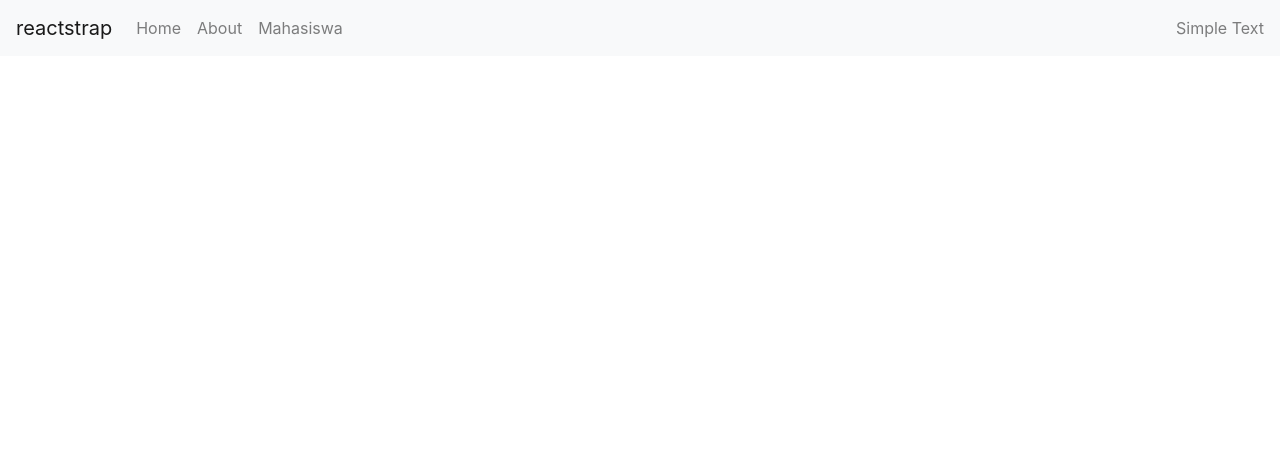
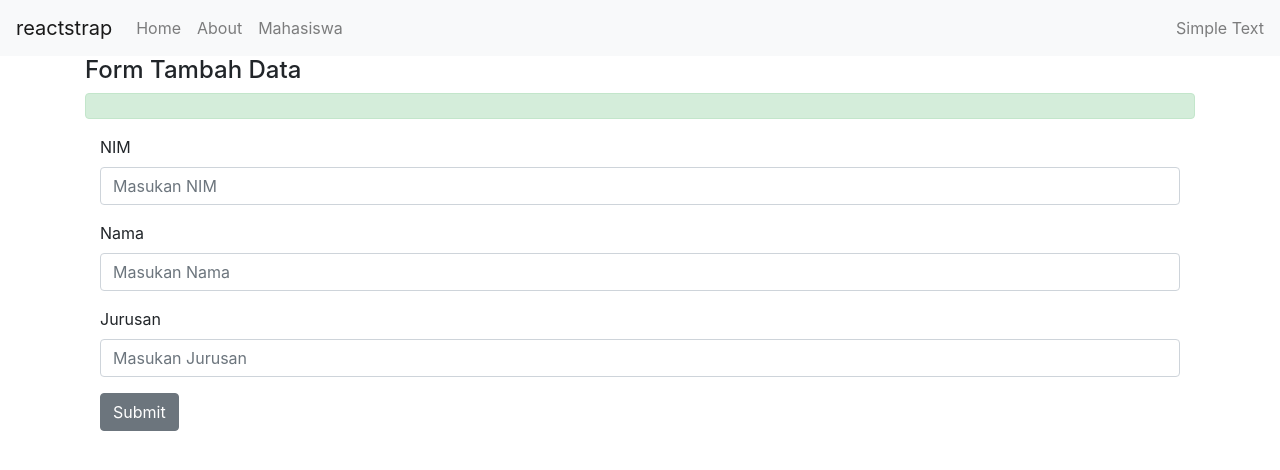
Before and after one commit to andykaabry/appreactjs, a React (Create React App) app: page /mahasiswa/tambah in a window 1280 px wide. Shown: the top 470 px of the page. Built offline with nearby package versions, Linux system fonts and the light colour scheme.

Commit message:
Post Data REST API

```diff
--- a/src/App.js
+++ b/src/App.js
@@ -5,6 +5,7 @@
 import About from './Component/Fungsional/AboutComp';
 import DetailComp from './Component/Fungsional/DetailComp';
 import ListComp from './Component/Class/ListComp';
+import TambahComp from './Component/Class/TambahComp';
 
 // import BootstrapComp from './Component/Class/BootstrapComp';
 //import Parent from './Component/Class/Parent';
@@ -21,6 +22,7 @@
         <Route exact path="/" component={HomePage} />
         <Route exact path="/about" component={About} />
         <Route exact path="/mahasiswa" component={ListComp} />
+        <Route exact path="/mahasiswa/tambah" component={TambahComp} />
 
 
         {/*<Route exact path="/detail/:id" component={DetailComp} />*/}
--- a/src/Component/Class/ListComp.jsx
+++ b/src/Component/Class/ListComp.jsx
@@ -28,6 +28,7 @@
         return (
             <Container>
                 <h2>Data mahasiswa</h2>
+                <NavLink href="/mahasiswa/tambah"><Button color="success">Tambah Data</Button></NavLink>
                 <hr/>
                 <Table className="table-bordered">
                     <thead>
--- /dev/null
+++ b/src/Component/Class/TambahComp.jsx
@@ -0,0 +1,96 @@
+import React, { PureComponent } from 'react';
+import axios from 'axios'
+import {Container, Col, Row, Form, FormGroup, Alert, Label, Input, Button} from 'reactstrap'
+import {Link} from 'react-router-dom'
+
+const api = 'http://localhost:3001'
+
+class TambahComp extends PureComponent {
+    constructor(props) {
+        super(props)
+
+        this.state = {
+            nim: '',
+            nama: '',
+            jurusan: '',
+            response: '',
+            display: 'none'
+        }
+    }
+
+    handleChange = (e) => {
+        this.setState({[e.target.name] : e.target.value})
+    }
+
+    Addmahasiswa = () => {
+        axios.post(api+ '/tambah', {
+            nim: this.state.nim,
+            nama: this.state.nama,
+            jurusan: this.state.jurusan
+        }).then(json =>  {
+            if(json.data.status === 200){
+                this.setState({
+                    response: json.data.values,
+                    display: 'block'
+                })
+            }else {
+                this.setState({
+                    response: json.data.values,
+                    display: 'block'
+                })
+            }
+        })
+    }
+
+    render() {
+        return (
+            <Container>
+                <h4>Form Tambah Data</h4>
+                <Alert color="success" style={{dislpay: this.state.display}}>
+                    {this.state.response}
+                </Alert>
+                <Form className="form">
+                    <Col>
+                    <Label>NIM</Label>
+                    <FormGroup>
+                        <Row>
+                           <Col>
+                                <Input type="text" name="nim" value={this.state.nim} onChange={this.handleChange} placeholder="Masukan NIM"/>
+                           </Col>
+                        </Row>
+                    </FormGroup>
+
+                    <Label>Nama</Label>
+                    <FormGroup>
+                        <Row>
+                           <Col>
+                                <Input type="text" name="nama" value={this.state.nama} onChange={this.handleChange} placeholder="Masukan Nama"/>
+                           </Col>
+                        </Row>
+                    </FormGroup>
+
+                    <Label>Jurusan</Label>
+                    <FormGroup>
+                        <Row>
+                           <Col>
+                                <Input type="text" name="jurusan" value={this.state.jurusan} onChange={this.handleChange} placeholder="Masukan Jurusan"/>
+                           </Col>
+                        </Row>
+                    </FormGroup>
+
+                    <FormGroup>
+                        <Row>
+                           <Col>
+                                <Button type="button" onClick={this.Addmahasiswa}>Submit</Button>
+                           </Col>
+                        </Row>
+                    </FormGroup>
+
+                    </Col>
+                </Form>
+            </Container>
+        );
+    }
+}
+
+export default TambahComp;
```
